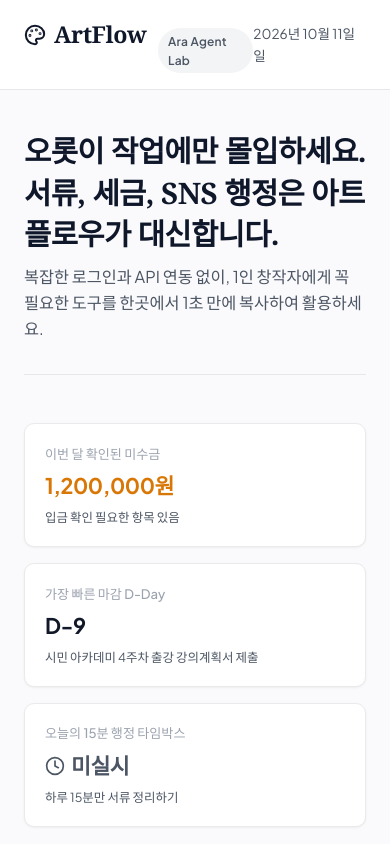
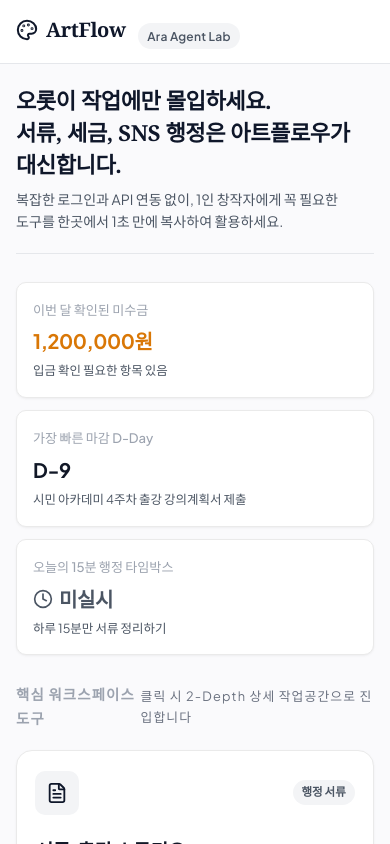
Before and after one commit to ARA3827/sujango, a React (Vite) app: page / in a window 390 px wide. Shown: the top 844 px of the page. Built offline with nearby package versions, Linux system fonts and the light colour scheme; a web font is replaced by a local one.

Commit message:
feat: 브라우저 뒤로가기(popstate/hash) 연동 및 모바일 반응형 전면 최적화

```diff
--- a/src/App.jsx
+++ b/src/App.jsx
@@ -1,4 +1,4 @@
-import React, { useState } from 'react';
+import React, { useState, useEffect } from 'react';
 import Header from './components/Header';
 import Dashboard from './components/Dashboard';
 import DocStudio from './components/DocStudio';
@@ -8,7 +8,14 @@ import FocusStudio from './components/FocusStudio';
 import NewToolModal from './components/NewToolModal';
 
 export default function App() {
-  const [currentView, setCurrentView] = useState('dashboard');
+  // 브라우저 Hash 기반 URL 파싱 (뒤로가기 완벽 연동)
+  const getViewFromHash = () => {
+    const hash = window.location.hash.replace('#', '');
+    const validViews = ['doc', 'statement', 'tax', 'focus'];
+    return validViews.includes(hash) ? hash : 'dashboard';
+  };
+
+  const [currentView, setCurrentView] = useState(getViewFromHash);
   const [taxSummary, setTaxSummary] = useState({ totalIncome: 0, pendingAmount: 1200000 });
   const [ddaySummary, setDdaySummary] = useState({
     nextDday: { title: '시민 아카데미 4주차 출강 강의계획서 제출' },
@@ -17,19 +24,57 @@ export default function App() {
   const [timerDone, setTimerDone] = useState(false);
   const [isNewToolModalOpen, setIsNewToolModalOpen] = useState(false);
 
+  // 브라우저 뒤로가기 / 앞으로가기 (popstate) 이벤트 감지
+  useEffect(() => {
+    const handlePopState = () => {
+      const v = getViewFromHash();
+      setCurrentView(v);
+    };
+
+    window.addEventListener('popstate', handlePopState);
+    window.addEventListener('hashchange', handlePopState);
+    return () => {
+      window.removeEventListener('popstate', handlePopState);
+      window.removeEventListener('hashchange', handlePopState);
+    };
+  }, []);
+
+  // 네비게이션 함수: 브라우저 History와 연동하여 뒤로가기 클릭 시 웹사이트 밖으로 튕김 원천 차단
+  const navigate = (viewId) => {
+    if (viewId === 'dashboard') {
+      if (window.location.hash) {
+        // 브라우저 히스토리 뒤로가기 지원
+        window.history.pushState(null, '', window.location.pathname + window.location.search);
+      }
+      setCurrentView('dashboard');
+    } else {
+      window.history.pushState({ view: viewId }, '', `#${viewId}`);
+      setCurrentView(viewId);
+    }
+    window.scrollTo({ top: 0, behavior: 'smooth' });
+  };
+
+  const handleBack = () => {
+    if (window.location.hash) {
+      window.history.back(); // 브라우저 이전 히스토리로 돌아가기
+    } else {
+      navigate('dashboard');
+    }
+  };
+
   return (
     <div className="artflow-app">
       {/* 글로벌 헤더 */}
       <Header
         currentView={currentView}
-        onGoHome={() => setCurrentView('dashboard')}
+        onGoHome={handleBack}
       />
 
       {/* 메인 뷰 컨테이너 (2-Depth 전환) */}
       <main className="artflow-main">
         {currentView === 'dashboard' && (
           <Dashboard
-            onSelectView={(viewId) => setCurrentView(viewId)}
+            onSelectView={(viewId) => navigate(viewId)}
             taxSummary={taxSummary}
             ddaySummary={ddaySummary}
             timerDone={timerDone}
@@ -38,23 +83,23 @@ export default function App() {
         )}
 
         {currentView === 'doc' && (
-          <DocStudio onBack={() => setCurrentView('dashboard')} />
+          <DocStudio onBack={handleBack} />
         )}
 
         {currentView === 'statement' && (
-          <StatementStudio onBack={() => setCurrentView('dashboard')} />
+          <StatementStudio onBack={handleBack} />
         )}
 
         {currentView === 'tax' && (
           <TaxStudio
-            onBack={() => setCurrentView('dashboard')}
+            onBack={handleBack}
             onUpdateSummary={(summary) => setTaxSummary(summary)}
           />
         )}
 
         {currentView === 'focus' && (
           <FocusStudio
-            onBack={() => setCurrentView('dashboard')}
+            onBack={handleBack}
             onUpdateTimerStatus={(status) => setTimerDone(status)}
             onUpdateDdaySummary={(summary) => setDdaySummary(summary)}
           />
@@ -74,7 +119,7 @@ export default function App() {
             <strong>ArtFlow</strong> • 1인 예술가를 위한 AI 행정 비서 & 정산 워크스테이션
           </div>
           <div>
-            Ara Agent Lab © {new Date().getFullYear()} • 모든 데이터는 브라우저(LocalStorage)에 안전하게 보관됩니다.
+            Ara Agent Lab © {new Date().getFullYear()} • 모든 데이터는 기기(LocalStorage)에 안전하게 보관됩니다.
           </div>
         </div>
       </footer>
--- a/src/components/FocusStudio.jsx
+++ b/src/components/FocusStudio.jsx
@@ -190,15 +190,17 @@ export default function FocusStudio({ onBack, onUpdateTimerStatus, onUpdateDdayS
             타이머가 울리면 컴퓨터를 닫고 작업실로 향하세요.
           </p>
 
-          <div style={{
-            fontSize: '4.5rem',
-            fontFamily: 'monospace',
-            fontWeight: 700,
-            letterSpacing: '0.04em',
-            color: timeLeft <= 60 ? '#E11D48' : '#0F172A',
-            margin: '1.5rem 0',
-            userSelect: 'none'
-          }}>
+          <div
+            className="timer-clock-display"
+            style={{
+              fontFamily: 'monospace',
+              fontWeight: 700,
+              letterSpacing: '0.04em',
+              color: timeLeft <= 60 ? '#E11D48' : '#0F172A',
+              margin: '1.25rem 0',
+              userSelect: 'none'
+            }}
+          >
             {formatTime(timeLeft)}
           </div>
 
--- a/src/index.css
+++ b/src/index.css
@@ -687,6 +687,122 @@ input, select, textarea {
 }
 
 /* ===================================================================
+   모바일 전용 반응형 최적화 (Mobile Responsive 640px 이하)
+=================================================================== */
+@media (max-width: 640px) {
+  /* 헤더 모바일 최적화 */
+  .header-container {
+    padding: 0.85rem 1rem;
+  }
+  .brand-title {
+    font-size: 1.25rem;
+  }
+  .header-date-badge {
+    display: none; /* 모바일에서 공간 확보 */
+  }
+
+  /* 메인 여백 및 히어로 */
+  .artflow-main {
+    padding: 1.25rem 1rem 3.5rem;
+  }
+  .dashboard-hero {
+    margin-bottom: 1.75rem;
+    padding-bottom: 1.25rem;
+  }
+  .hero-quote {
+    font-size: 1.38rem;
+    line-height: 1.45;
+    word-break: keep-all;
+  }
+  .hero-sub {
+    font-size: 0.88rem;
+    line-height: 1.55;
+    word-break: keep-all;
+  }
+
+  /* 대시보드 통계 및 카드 1열 스택 */
+  .dashboard-stats-strip {
+    grid-template-columns: 1fr;
+    gap: 0.75rem;
+    margin-bottom: 1.75rem;
+  }
+  .stat-item-box {
+    padding: 1rem;
+  }
+  .stat-value {
+    font-size: 1.25rem;
+  }
+  .tool-grid {
+    grid-template-columns: 1fr;
+    gap: 1rem;
+  }
+  .tool-card {
+    padding: 1.25rem 1.15rem;
+  }
+
+  /* 워크스페이스 상단 및 타이틀 */
+  .workspace-top-bar {
+    flex-direction: column;
+    align-items: flex-start;
+    gap: 0.75rem;
+    margin-bottom: 1.25rem;
+  }
+  .workspace-title-area h2 {
+    font-size: 1.4rem;
+  }
+  .workspace-title-area p {
+    font-size: 0.84rem;
+    line-height: 1.5;
+  }
+
+  /* 탭 가로 스크롤 지원 */
+  .tab-nav {
+    overflow-x: auto;
+    white-space: nowrap;
+    -webkit-overflow-scrolling: touch;
+    padding-bottom: 6px;
+    gap: 0.35rem;
+  }
+  .tab-btn {
+    padding: 0.55rem 0.85rem;
+    font-size: 0.82rem;
+    flex-shrink: 0;
+  }
+
+  /* 폼 요소: iOS 포커스 줌 방지 (16px) 및 1열 배치 */
+  .form-row {
+    grid-template-columns: 1fr !important;
+    gap: 0 !important;
+  }
+  .form-input, .form-select, .form-textarea, .output-editor {
+    font-size: 16px !important; /* iOS Safari 자동 줌인 방지 */
+  }
+  .panel-card {
+    padding: 1.15rem;
+  }
+  .panel-card-title {
+    flex-direction: column;
+    align-items: flex-start;
+    gap: 0.65rem;
+  }
+
+  /* 푸터 세로 정렬 */
+  .footer-inner {
+    flex-direction: column;
+    gap: 0.5rem;
+    text-align: center;
+  }
+
+  .timer-clock-display {
+    font-size: 3.2rem !important;
+  }
+}
+
+.timer-clock-display {
+  font-size: 4.5rem;
+}
+
+/* ===================================================================
    인쇄 전용 스타일 (Print CSS)
 =================================================================== */
 @media print {
```
